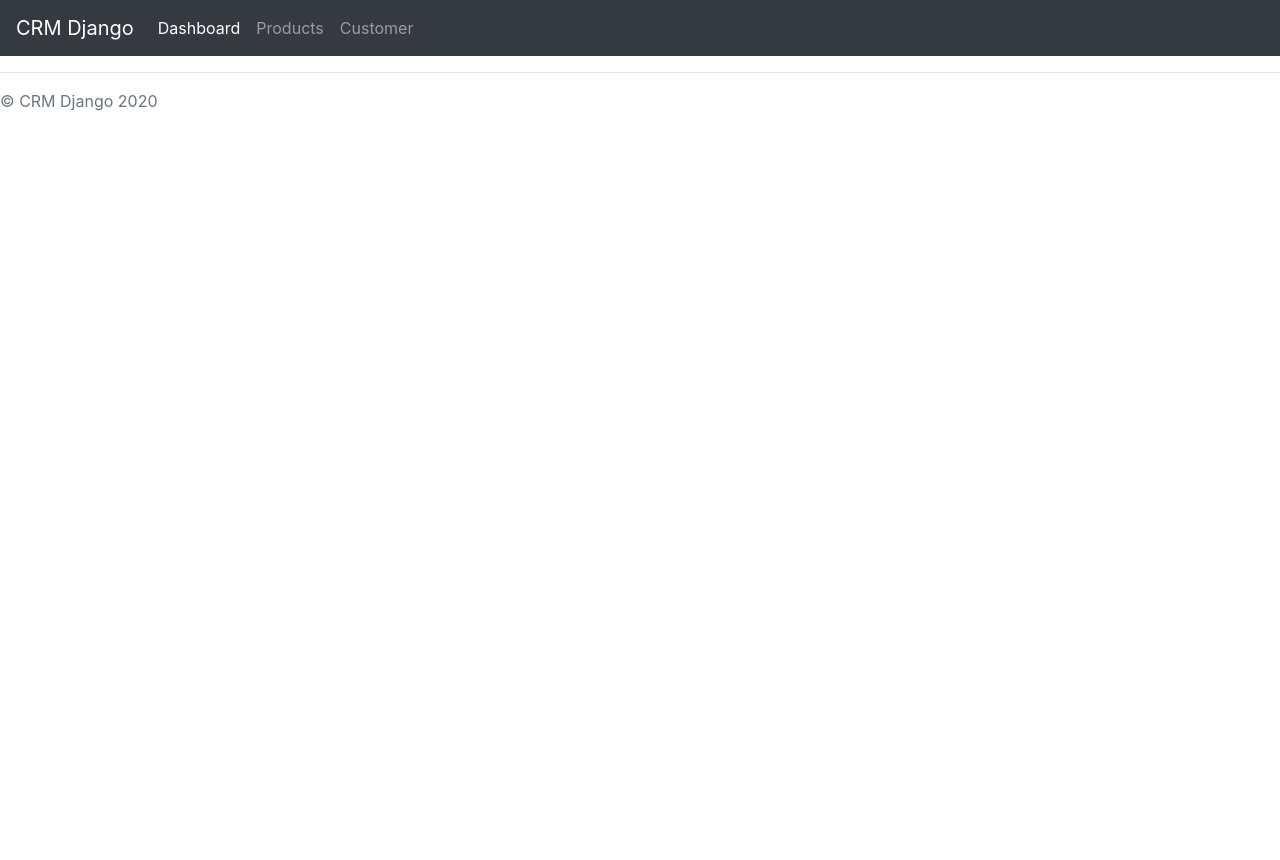
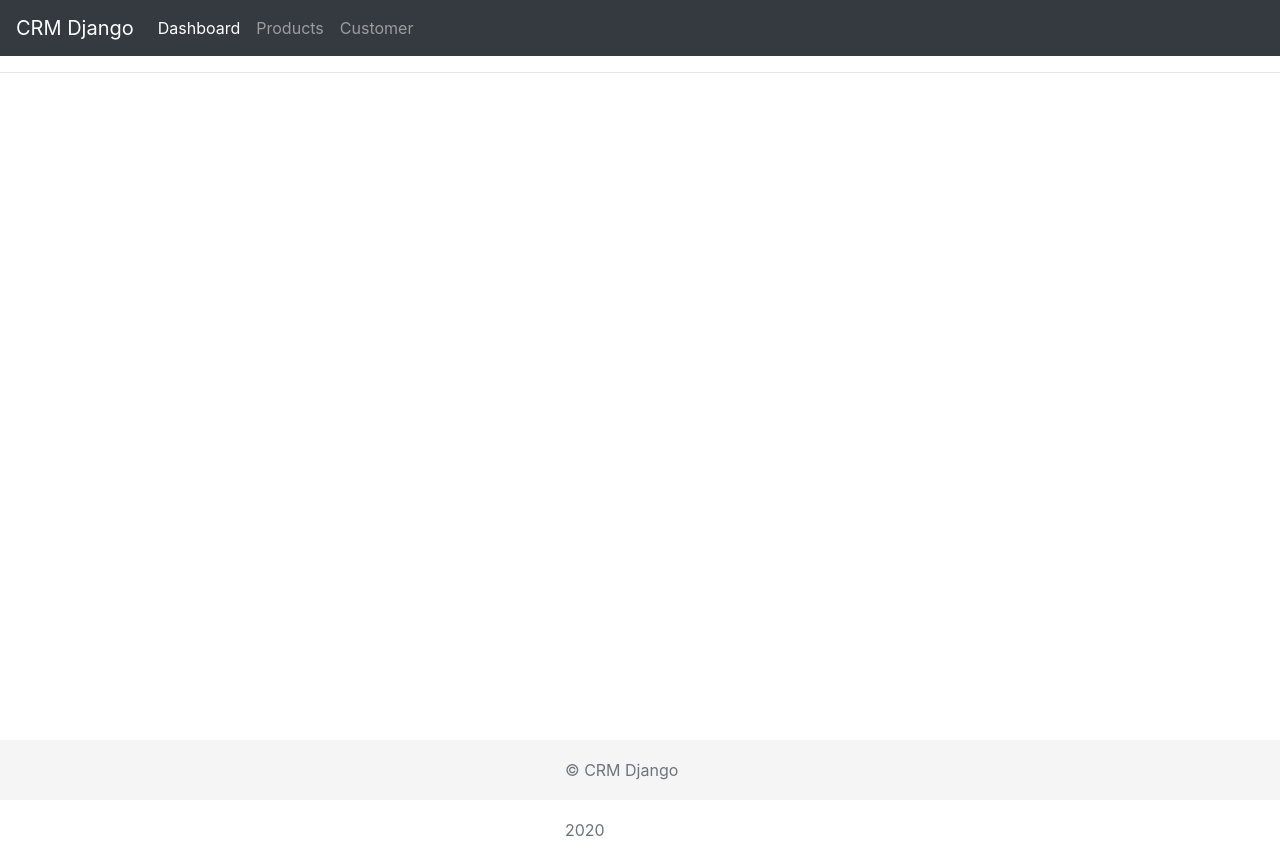
Before and after one commit to amsalud/CRM_Django, a Django app: template accounts/templates/accounts/main.html in a window 1280 px wide. Before the commit the page ends 111 px from the top, so only its background shows below. Run offline with Django 3.2, Linux system fonts and the light colour scheme; the template is opened without the code that fills it, so the values that code supplies are empty; some libraries are stand-ins or nearby versions.

Commit message:
Add footer styles

```diff
--- a/accounts/templates/accounts/main.html
+++ b/accounts/templates/accounts/main.html
@@ -5,6 +5,22 @@
     <meta name="viewport" content="width=device-width, initial-scale=1.0">
     <link rel="stylesheet" href="https://maxcdn.bootstrapcdn.com/bootstrap/4.0.0/css/bootstrap.min.css" integrity="sha384-Gn5384xqQ1aoWXA+058RXPxPg6fy4IWvTNh0E263XmFcJlSAwiGgFAW/dAiS6JXm" crossorigin="anonymous">
     <title>CRM Django</title>
+
+    <style>
+        .footer {
+            position: absolute;
+            bottom: 0;
+            width: 100%;
+            height: 60px;
+            line-height: 60px;
+            background-color: #f5f5f5;
+        }
+
+        .footer-container{
+            width: 150px;
+            margin:auto;
+        }
+    </style>
 </head>
 <body>
     {% include 'accounts/navbar.html' %}
```
